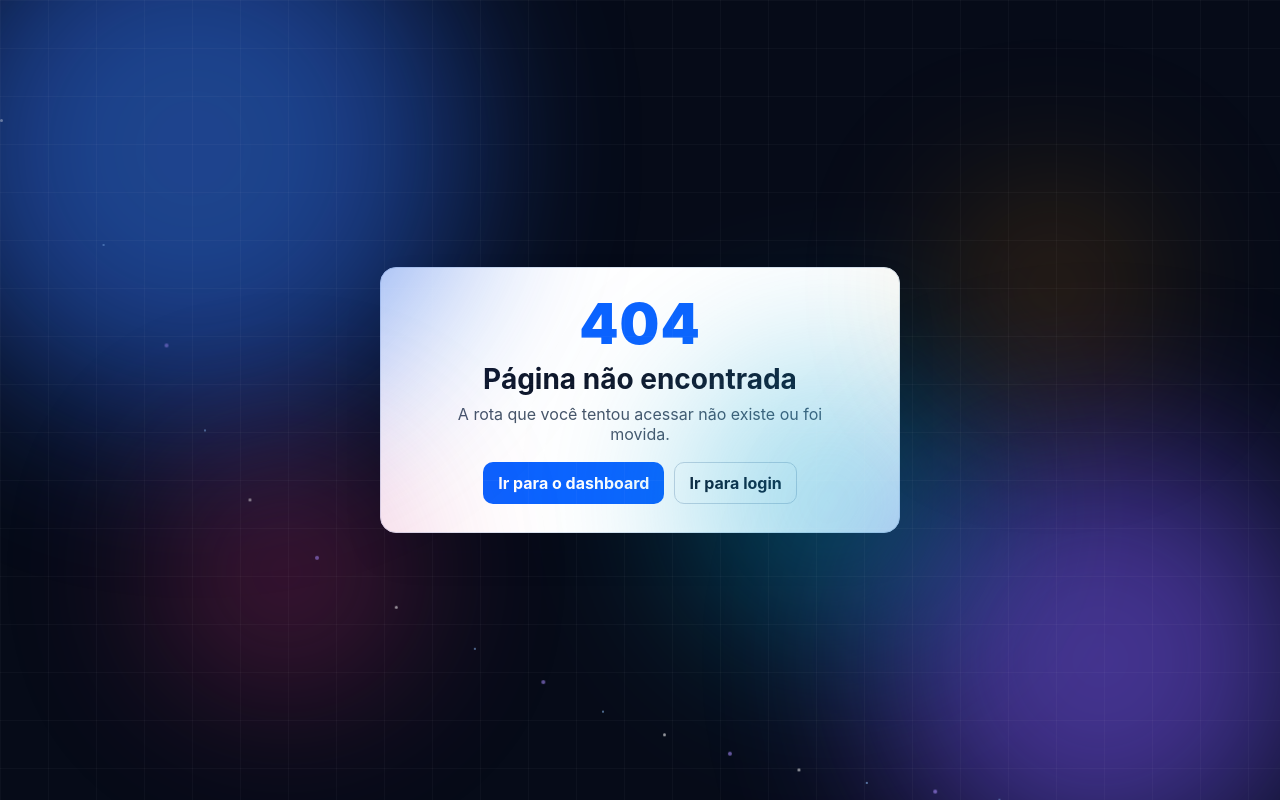
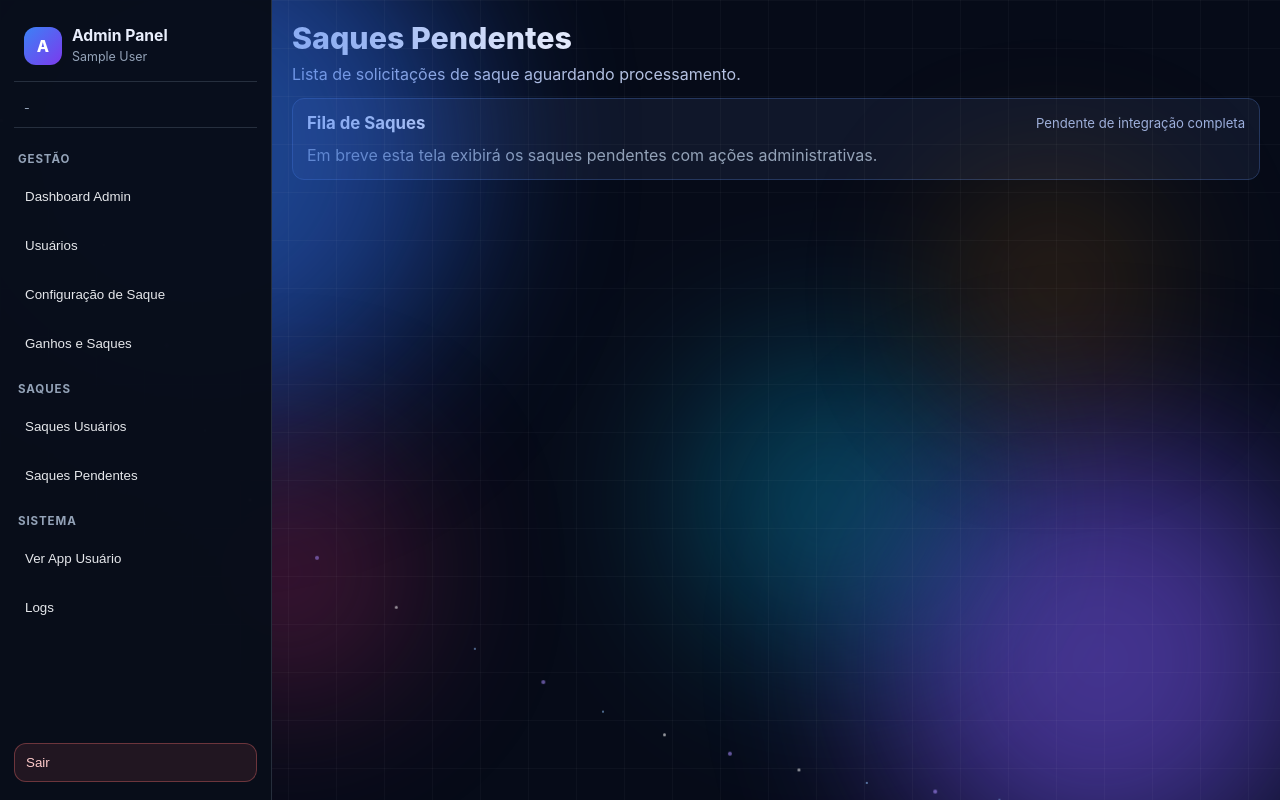
Before and after one commit to magnatazk20/mancera-frontend, a React (Vite) app: page /adf/withdrawals/pending in a window 1280 px wide. Before the commit this address had no page. Built offline with nearby package versions, Linux system fonts and the light colour scheme; sample sign-in values are in the browser's storage.

Commit message:
feat(admin-menu): adicionar categoria Saques e página de saques pendentes

```diff
--- a/src/App.tsx
+++ b/src/App.tsx
@@ -28,6 +28,7 @@ import AdminUserHistory from './pages/AdminUserHistory'
 import AdminWithdrawConfig from './pages/AdminWithdrawConfig'
 import AdminRankings from './pages/AdminRankings'
 import AdminLogs from './pages/AdminLogs'
+import AdminPendingWithdrawals from './pages/AdminPendingWithdrawals'
 import RequireAuth from './components/RequireAuth'
 import RequireMaxAdmin from './components/RequireMaxAdmin'
 import './App.css'
@@ -139,6 +140,22 @@ export default function App() {
             </RequireMaxAdmin>
           )}
         />
+        <Route
+          path="/adf/withdrawals/users"
+          element={(
+            <RequireMaxAdmin>
+              <AdminUsers />
+            </RequireMaxAdmin>
+          )}
+        />
+        <Route
+          path="/adf/withdrawals/pending"
+          element={(
+            <RequireMaxAdmin>
+              <AdminPendingWithdrawals />
+            </RequireMaxAdmin>
+          )}
+        />
         <Route path="*" element={<NotFound />} />
       </Routes>
     </BrowserRouter>
--- a/src/components/AdminSidebar.tsx
+++ b/src/components/AdminSidebar.tsx
@@ -66,6 +66,10 @@ export default function AdminSidebar() {
           <button type="button" className="dash-nav-item" onClick={() => { navigate('/adf/withdraw-config'); setMenuOpen(false) }}>Configuração de Saque</button>
           <button type="button" className="dash-nav-item" onClick={() => { navigate('/adf/rankings'); setMenuOpen(false) }}>Ganhos e Saques</button>
 
+          <p className="dash-nav-group-title">Saques</p>
+          <button type="button" className="dash-nav-item" onClick={() => { navigate('/adf/withdrawals/users'); setMenuOpen(false) }}>Saques Usuários</button>
+          <button type="button" className="dash-nav-item" onClick={() => { navigate('/adf/withdrawals/pending'); setMenuOpen(false) }}>Saques Pendentes</button>
+
           <p className="dash-nav-group-title">Sistema</p>
           <button type="button" className="dash-nav-item" onClick={() => { navigate('/dashboard'); setMenuOpen(false) }}>Ver App Usuário</button>
           <button type="button" className="dash-nav-item" onClick={() => { navigate('/adf/logs'); setMenuOpen(false) }}>Logs</button>
--- /dev/null
+++ b/src/pages/AdminPendingWithdrawals.tsx
@@ -0,0 +1,28 @@
+import AdminSidebar from '../components/AdminSidebar'
+import './Admin.css'
+
+export default function AdminPendingWithdrawals() {
+  return (
+    <main className="admin-page">
+      <AdminSidebar />
+      <section className="admin-content admin-users-page">
+        <header className="admin-header">
+          <div>
+            <h1>Saques Pendentes</h1>
+            <p className="admin-subtitle">Lista de solicitações de saque aguardando processamento.</p>
+          </div>
+        </header>
+
+        <section className="admin-panel admin-panel-wide">
+          <div className="admin-panel-head">
+            <h2>Fila de Saques</h2>
+            <span>Pendente de integração completa</span>
+          </div>
+          <p className="admin-log-hint">
+            Em breve esta tela exibirá os saques pendentes com ações administrativas.
+          </p>
+        </section>
+      </section>
+    </main>
+  )
+}
```
